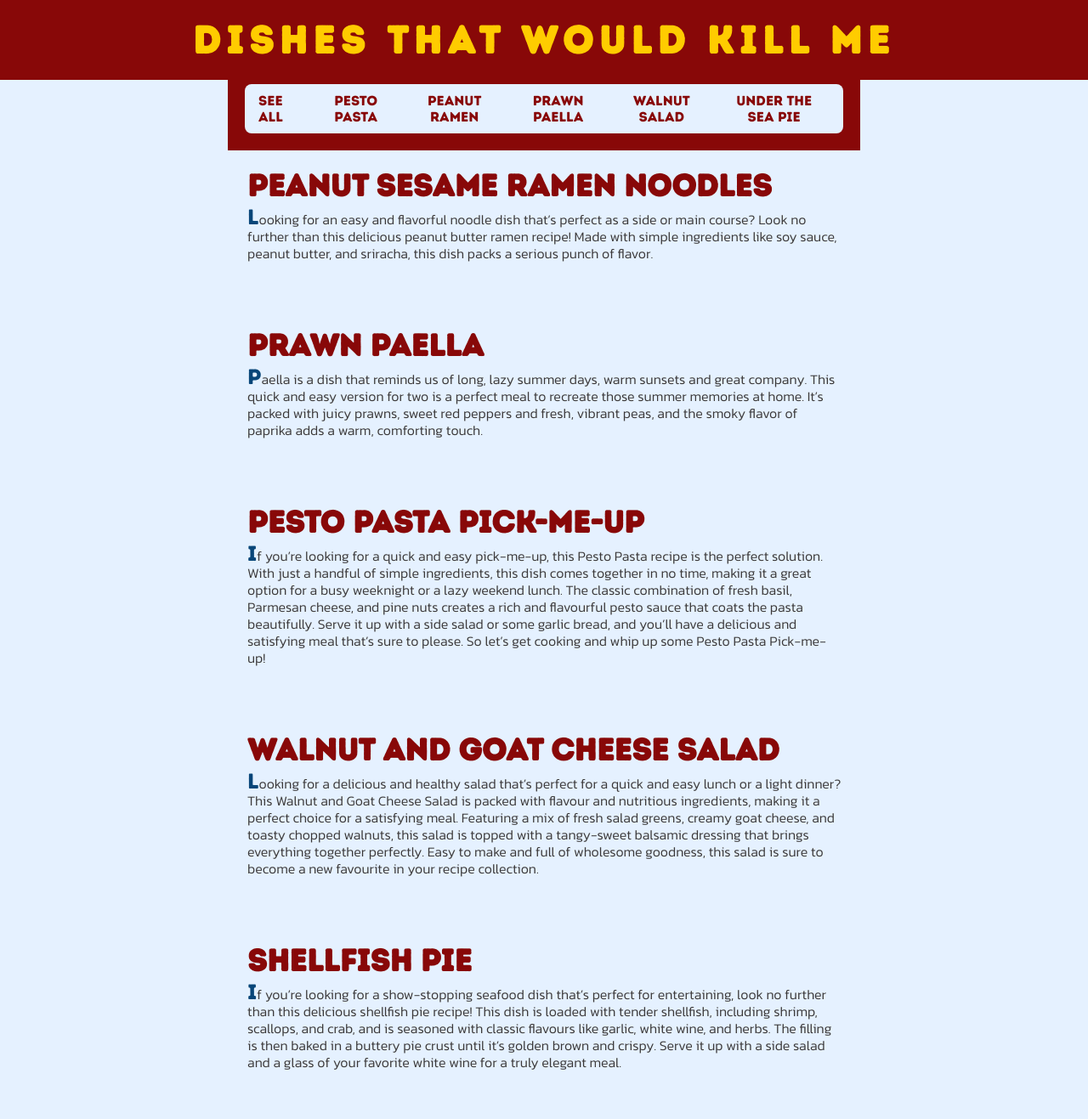
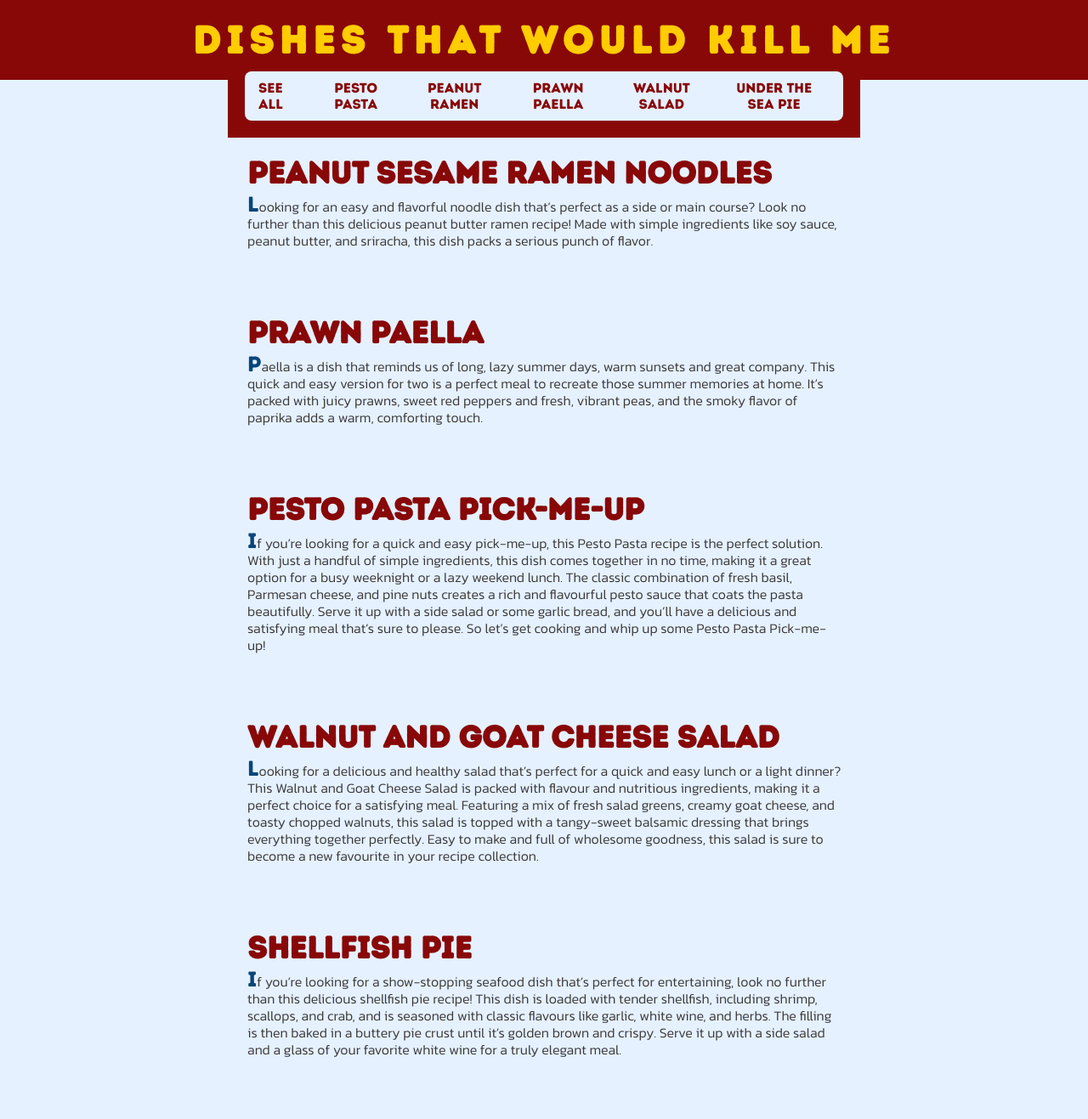
Before and after one commit to thomasgodfrey48/instantcrush, a Jekyll site: the page built from pages/recipelisting.md, in a window 1280 px wide. Shown: the whole page at 85% size. Built offline with Jekyll 4.4.1, drawn with Linux system fonts in a browser that asks for light colours.

Commit message:
Update recipes.css

```diff
--- a/styles/recipes.css
+++ b/styles/recipes.css
@@ -481,6 +481,18 @@
   margin-top: -15px;
   }
 
+  .home-menu {
+    display: flex;
+    justify-content: center;
+    align-items: center;
+    top: 0;
+    left: 0;
+    width: 100%;
+    z-index: 999;
+    margin-top: -15px;
+    }
+
+
 .banner-menu-logo {
   font-size: 24px;
   font-weight: bold;
```
